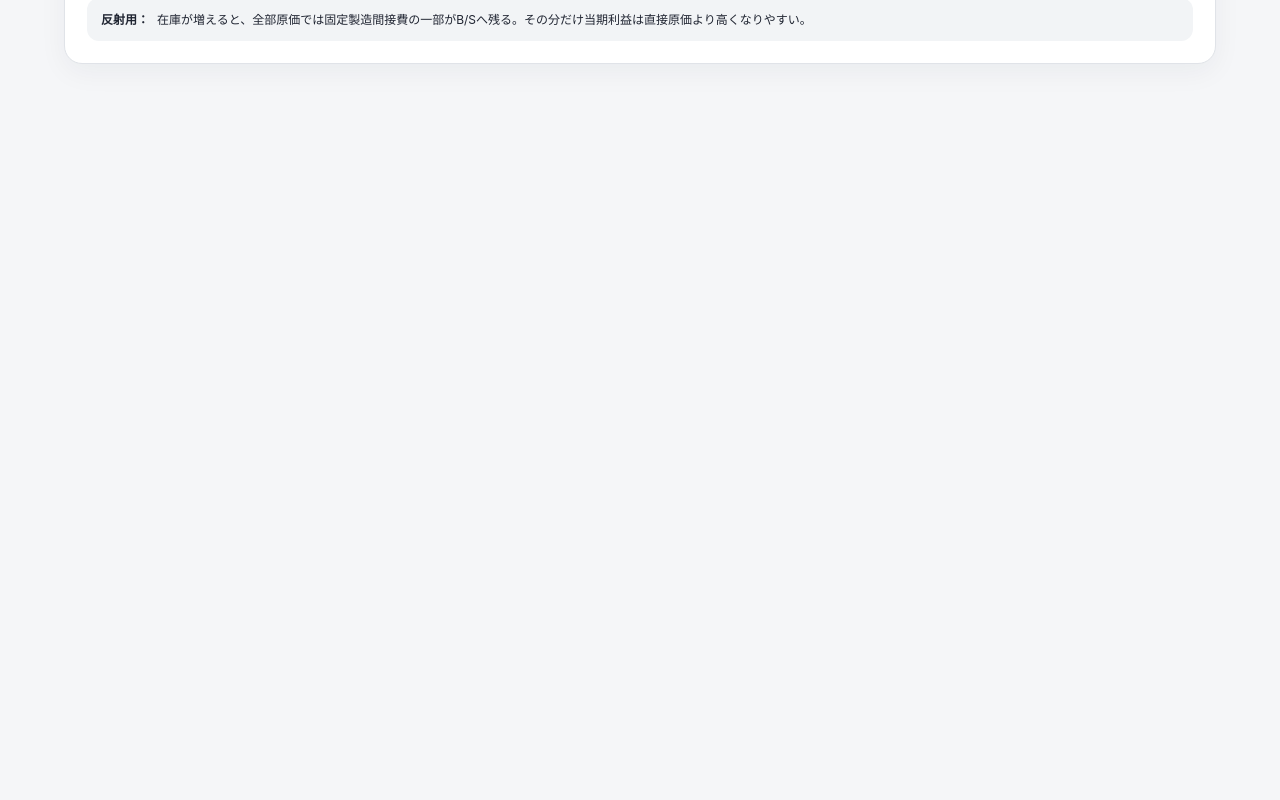
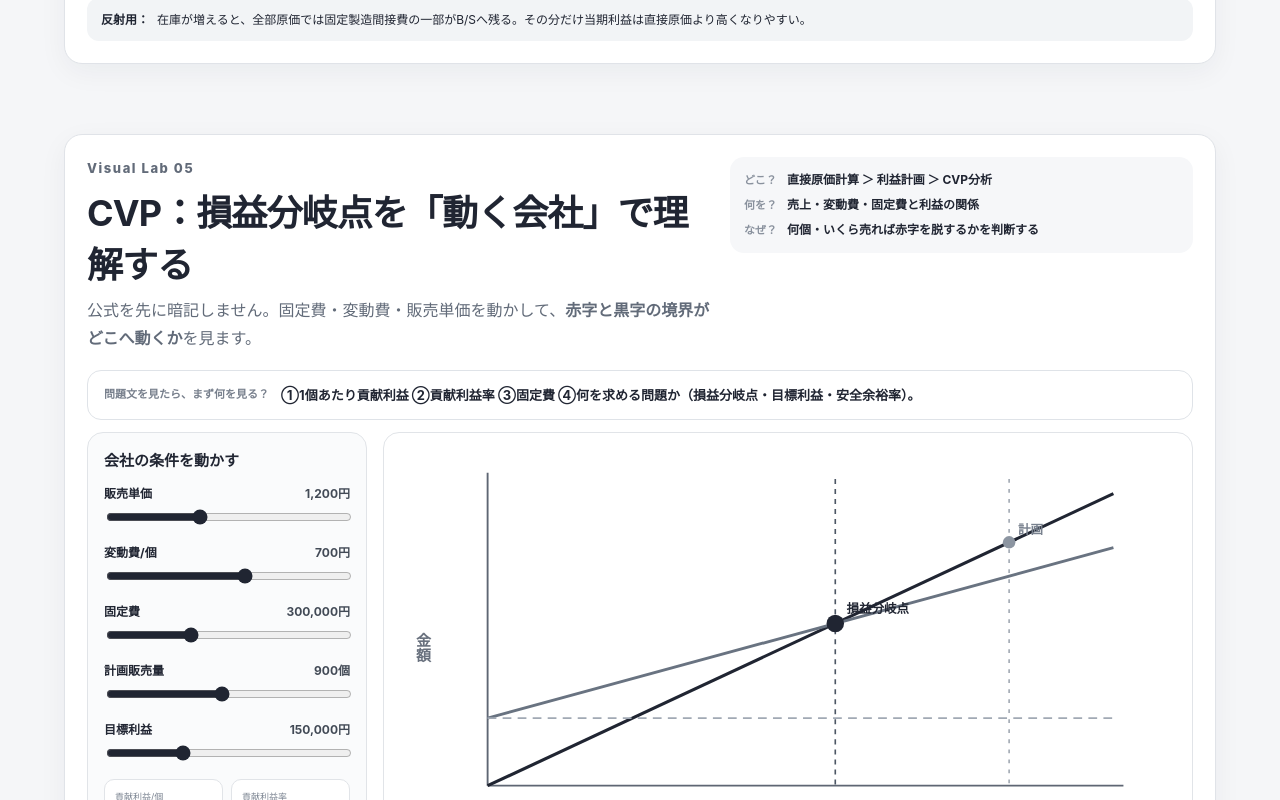
Before and after one commit to butyukunn82/boki2-cost-learning, a React (Vite) app: page / in a window 1280 px wide. Shown: the part 6160-6960 px from the top of the page. Before the commit the page ends 6294 px from the top, so only its background shows below. Built offline with nearby package versions, Linux system fonts and the light colour scheme.

Commit message:
feat: mount interactive CVP break-even lab

```diff
--- a/src/main.tsx
+++ b/src/main.tsx
@@ -5,12 +5,14 @@ import ProcessCostLab from './features/ProcessCostLab'
 import VarianceLab from './features/VarianceLab'
 import OverheadVarianceLab from './features/OverheadVarianceLab'
 import DirectCostingLab from './features/DirectCostingLab'
+import CvpLab from './features/CvpLab'
 import './styles/app.css'
 import './styles/flow-fix.css'
 import './styles/process-lab.css'
 import './styles/variance-lab.css'
 import './styles/overhead-lab.css'
 import './styles/direct-costing-lab.css'
+import './styles/cvp-lab.css'
 
 ReactDOM.createRoot(document.getElementById('root')!).render(
   <React.StrictMode>
@@ -20,6 +22,7 @@ ReactDOM.createRoot(document.getElementById('root')!).render(
       <VarianceLab />
       <OverheadVarianceLab />
       <DirectCostingLab />
+      <CvpLab />
     </div>
   </React.StrictMode>,
 )
```
